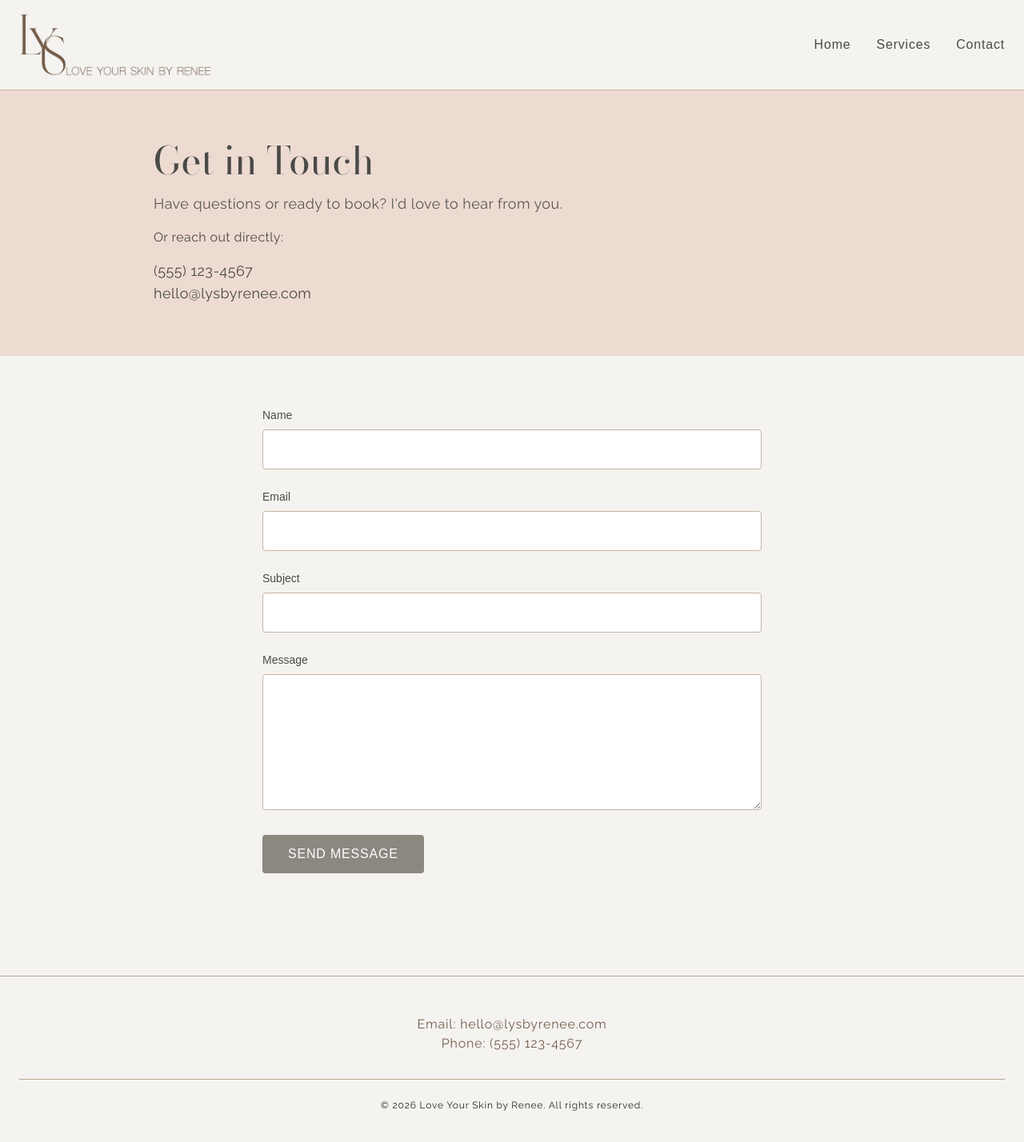
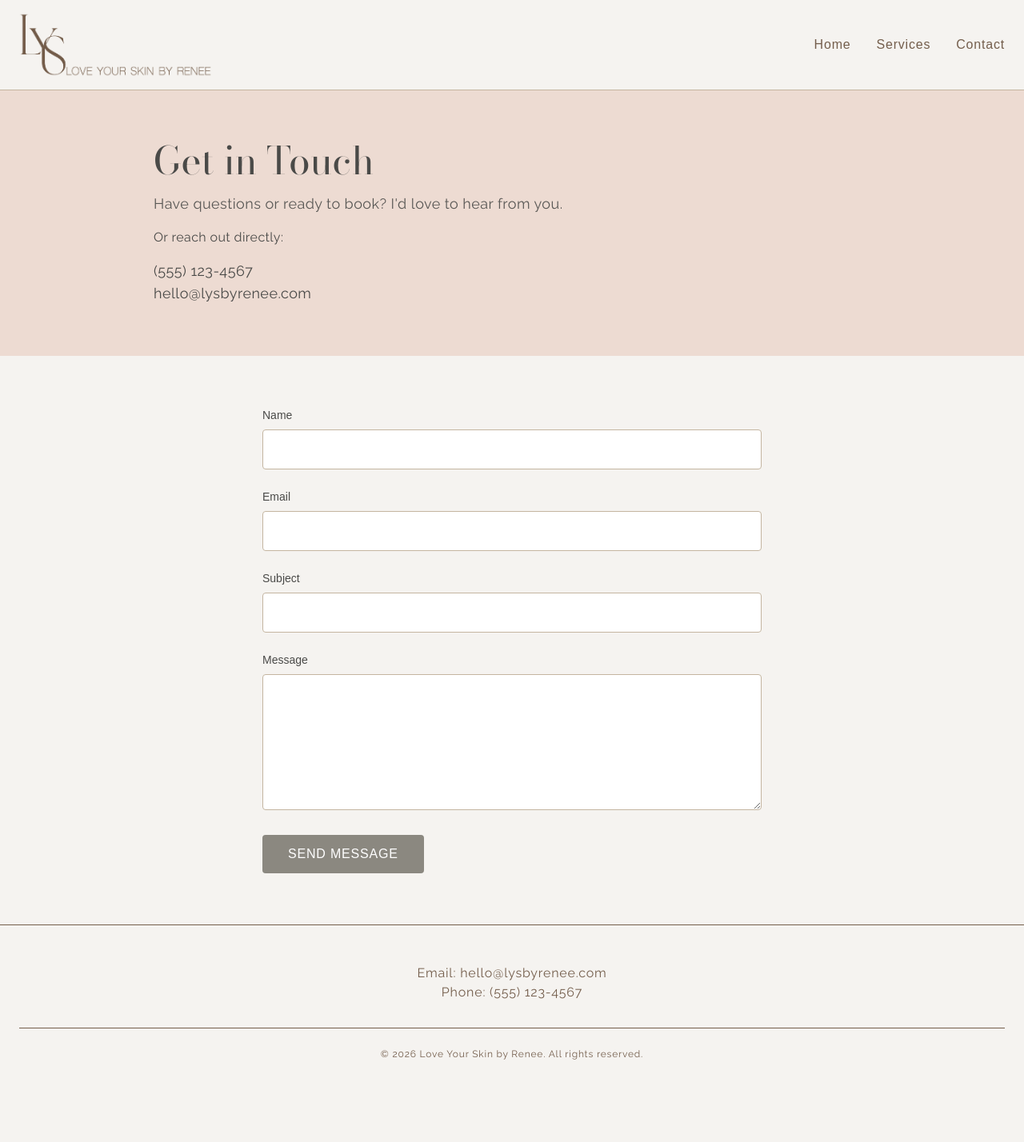
Before and after one commit to michaelDragomir/reneeSkinCare, a Next.js app: page /contact in a window 1280 px wide. Shown: the top 1428 px of the page at 80% size. After the commit the page ends 1374 px from the top, so only its background shows below. Built offline with nearby package versions, Linux system fonts and the light colour scheme.

Commit message:
site updates

```diff
--- a/src/app/contact/page.tsx
+++ b/src/app/contact/page.tsx
@@ -77,22 +77,22 @@ export default function Contact() {
 						/>
 					</Link>
 					{/* Desktop Nav */}
-					<div className='hidden md:flex gap-8 tracking-wider'>
+					<div className='hidden md:flex gap-8 tracking-wider text-[#745e4c]'>
 						<Link
 							href='/'
-							className='text-md font-light hover:opacity-60 transition'
+							className='text-md font-light hover:opacity-60 transition text-[#745e4c]'
 						>
 							Home
 						</Link>
 						<Link
 							href='/services'
-							className='text-md font-light hover:opacity-60 transition'
+							className='text-md font-light hover:opacity-60 transition text-[#745e4c]'
 						>
 							Services
 						</Link>
 						<Link
 							href='/contact'
-							className='text-md font-light hover:opacity-60 transition'
+							className='text-md font-light hover:opacity-60 transition text-[#745e4c]'
 						>
 							Contact
 						</Link>
@@ -222,10 +222,10 @@ export default function Contact() {
 			</main>
 
 			{/* Footer */}
-			<footer className='border-t border-[#b5a690] bg-[#f5f3f0] py-12 px-6 text-center text-neutral-800 mt-16'>
+			<footer className='border-t border-[#745e4c] bg-[#f5f3f0] py-12 px-6 text-center text-neutral-800'>
 				<div className='max-w-7xl mx-auto text-neutral-800 tracking-wider'>
 					<div
-						className='mb-8'
+						className='mb-8 text-[#745e4c]'
 						style={{ fontFamily: 'var(--font-raleway-500)' }}
 					>
 						<p className='text-md text-[#745e4c]'>
@@ -240,10 +240,12 @@ export default function Contact() {
 						<p className='text-md text-[#745e4c]'>Phone: (555) 123-4567</p>
 					</div>
 					<div
-						className='border-t border-[#b5a690] pt-6 text-xs text-neutral-800'
+						className='border-t border-[#745e4c] pt-6 text-xs text-neutral-800'
 						style={{ fontFamily: 'var(--font-raleway-500)' }}
 					>
-						<p>&copy; 2026 Love Your Skin by Renee. All rights reserved.</p>
+						<p className='text-[#745e4c]'>
+							&copy; 2026 Love Your Skin by Renee. All rights reserved.
+						</p>
 					</div>
 				</div>
 			</footer>
--- a/src/app/services/page.tsx
+++ b/src/app/services/page.tsx
@@ -77,22 +77,22 @@ export default function Services() {
 						/>
 					</Link>
 					{/* Desktop Nav */}
-					<div className='hidden md:flex gap-8 tracking-wider'>
+					<div className='hidden md:flex gap-8 tracking-wider text-[#745e4c]'>
 						<Link
 							href='/'
-							className='text-md font-light hover:opacity-60 transition'
+							className='text-md font-light hover:opacity-60 transition text-[#745e4c]'
 						>
 							Home
 						</Link>
 						<Link
 							href='/services'
-							className='text-md font-light hover:opacity-60 transition'
+							className='text-md font-light hover:opacity-60 transition text-[#745e4c]'
 						>
 							Services
 						</Link>
 						<Link
 							href='/contact'
-							className='text-md font-light hover:opacity-60 transition'
+							className='text-md font-light hover:opacity-60 transition text-[#745e4c]'
 						>
 							Contact
 						</Link>
@@ -127,7 +127,7 @@ export default function Services() {
 			{/* Services Section */}
 			<main className='max-w-4xl mx-auto px-6 py-16'>
 				<h1
-					className='font-serif text-4xl font-light mb-12 text-center md:text-left'
+					className='font-serif text-4xl font-light mb-12 text-center md:text-left text-[#745e4c]'
 					style={{
 						fontFamily: 'var(--font-bodoni-moda)',
 						fontStyle: 'italic',
@@ -203,10 +203,10 @@ export default function Services() {
 			</section> */}
 
 			{/* Footer */}
-			<footer className='border-t border-[#b5a690] bg-[#f5f3f0] py-12 px-6 text-center text-neutral-800 mt-16'>
+			<footer className='border-t border-[#745e4c] bg-[#f5f3f0] py-12 px-6 text-center text-neutral-800'>
 				<div className='max-w-7xl mx-auto text-neutral-800 tracking-wider'>
 					<div
-						className='mb-8'
+						className='mb-8 text-[#745e4c]'
 						style={{ fontFamily: 'var(--font-raleway-500)' }}
 					>
 						<p className='text-md text-[#745e4c]'>
@@ -221,10 +221,12 @@ export default function Services() {
 						<p className='text-md text-[#745e4c]'>Phone: (555) 123-4567</p>
 					</div>
 					<div
-						className='border-t border-[#b5a690] pt-6 text-xs text-neutral-800'
+						className='border-t border-[#745e4c] pt-6 text-xs text-neutral-800'
 						style={{ fontFamily: 'var(--font-raleway-500)' }}
 					>
-						<p>&copy; 2026 Love Your Skin by Renee. All rights reserved.</p>
+						<p className='text-[#745e4c]'>
+							&copy; 2026 Love Your Skin by Renee. All rights reserved.
+						</p>
 					</div>
 				</div>
 			</footer>
--- a/src/components/MobileNav.tsx
+++ b/src/components/MobileNav.tsx
@@ -3,6 +3,7 @@
 import { useEffect, useState } from 'react';
 import { createPortal } from 'react-dom';
 import Link from 'next/link';
+import Image from 'next/image';
 
 const navLinks = [
 	{ href: '/', label: 'Home' },
@@ -71,13 +72,19 @@ export function MobileNav() {
 
 						<div className='relative z-10 w-full h-full bg-neutral-200 flex flex-col'>
 							{/* Header */}
-							<div className='flex items-center justify-between px-6 py-6 border-b border-neutral-300'>
-								<h2 className='font-serif text-lg font-light text-[#4a4a48]'>
-									Love Your Skin by Renee
-								</h2>
+							<div className='flex items-center justify-between px-6 py-4 border-b border-[#745e4c]'>
+								<Link href='/' onClick={close}>
+									<Image
+										src='/logo.png'
+										alt='Love Your Skin by Renee'
+										width={140}
+										height={80}
+										className='h-12 w-auto'
+									/>
+								</Link>
 								<button
 									onClick={close}
-									className='text-4xl text-[#4a4a48] hover:opacity-60 transition'
+									className='text-4xl text-[#4a4a48] hover:opacity-60 transition text-[#745e4c]'
 									aria-label='Close menu'
 								>
 									×
@@ -90,7 +97,7 @@ export function MobileNav() {
 									<Link
 										key={link.href}
 										href={link.href}
-										className='font-serif text-4xl font-light text-[#4a4a48] transition hover:opacity-60'
+										className='font-serif text-4xl font-light text-[#4a4a48] transition hover:opacity-60 text-[#745e4c]'
 										onClick={close}
 									>
 										{link.label}
@@ -99,7 +106,7 @@ export function MobileNav() {
 							</nav>
 						</div>
 					</div>,
-					document.body
+					document.body,
 				)}
 		</>
 	);
```
